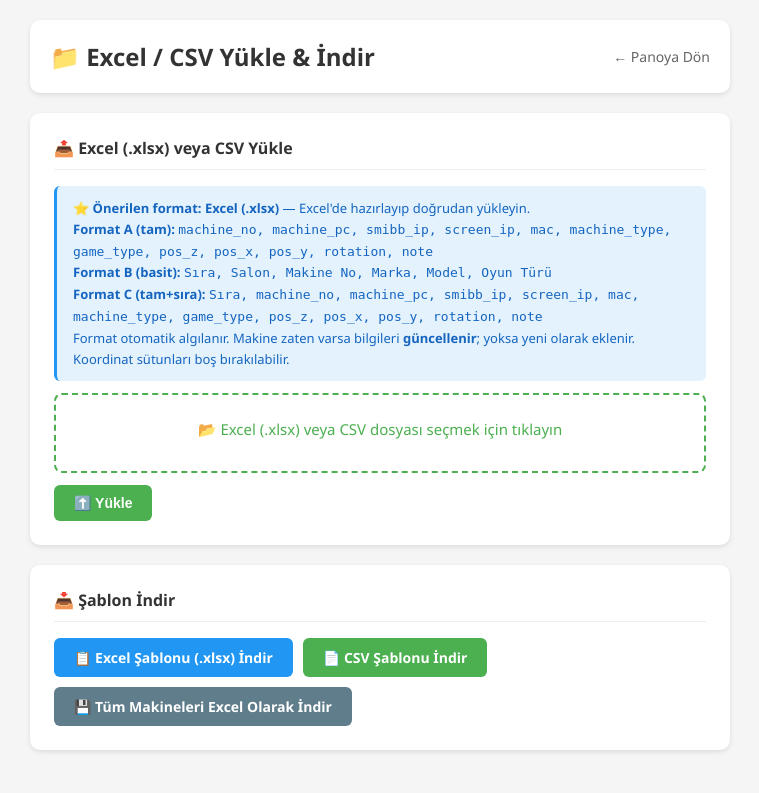
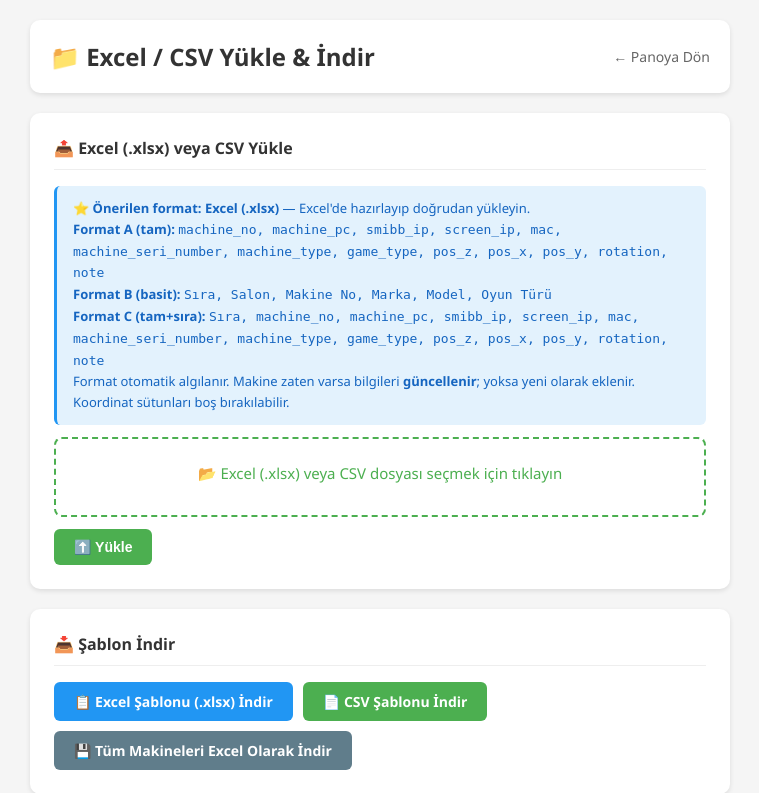
Before and after one commit to baroyurt/Kemal, a PHP site: page /excel_import.php in a window 1280 px wide. Shown: the top 793 px of the page, without its empty margins (260-1019 px from the left). Before the commit the page ends 752 px from the top, so only its background shows below. Run offline with PHP 8.4, Linux system fonts and the light colour scheme; a user stored in the database is signed in; data comes from the database, SQL or seed files in the repository.

Commit message:
feat: add machine_seri_number serial number field
- config.php: auto-migrate machines table to add machine_seri_number column
- map.php: emit data-seri-number attribute on machine divs; support in
  AJAX add-machine response
- assets/js/map.js: read data-seri-number and show "Seri No" row in
  machine info panel
- excel_import.php: add machine_seri_number to Format A/C templates
  (XLSX + CSV), to export, and to import parser (hasSeriNo flag, fully
  backward-compatible with files that don't have the column)
- export_group.php: add Seri Numarasi column to group Excel export

Agent-Logs-Url: https://github.com/baroyurt/Kemal/sessions/8c675224-f68c-48a3-88e2-f9c23daaa494

Co-authored-by: baroyurt <251450319+baroyurt@users.noreply.github.com>

```diff
--- a/casino-map/assets/js/map.js
+++ b/casino-map/assets/js/map.js
@@ -2374,7 +2374,8 @@ document.addEventListener('DOMContentLoaded', function() {
         const brand        = machine.getAttribute('data-brand') || '';
         const model        = machine.getAttribute('data-model') || '';
         const machinePc    = machine.getAttribute('data-machine-pc') || '';
-        const posX         = Math.round(parseFloat(machine.style.left) || parseInt(machine.getAttribute('data-x')) || 0);
+        const seriNumber   = machine.getAttribute('data-seri-number') || '';
+        const posX= Math.round(parseFloat(machine.style.left) || parseInt(machine.getAttribute('data-x')) || 0);
         const posY         = Math.round(parseFloat(machine.style.top)  || parseInt(machine.getAttribute('data-y')) || 0);
         const rotation     = parseInt(machine.getAttribute('data-rotation') || 0);
         const z            = machine.getAttribute('data-z')   || '0';
@@ -2398,7 +2399,8 @@ document.addEventListener('DOMContentLoaded', function() {
             <div class="info-row"><div class="info-label">Screen IP</div><div class="info-value" style="color:#2196F3;">${escapeHtml(drscreenIp) || '-'}</div></div>
             <div class="info-row"><div class="info-label">MAC Adresi</div><div class="info-value" style="font-size:11px;">${escapeHtml(mac)}</div></div>
             ${machinePc ? `<div class="info-row"><div class="info-label">Machine PC</div><div class="info-value">${escapeHtml(machinePc)}</div></div>` : ''}
-            ${machineType ? `<div class="info-row"><div class="info-label">Makine Türü</div><div class="info-value">${escapeHtml(machineType)}</div></div>` : ''}
+            ${seriNumber ? `<div class="info-row"><div class="info-label">Seri No</div><div class="info-value">${escapeHtml(seriNumber)}</div></div>` : ''}
+            ${machineType? `<div class="info-row"><div class="info-label">Makine Türü</div><div class="info-value">${escapeHtml(machineType)}</div></div>` : ''}
             ${gameType ? `<div class="info-row"><div class="info-label">Oyun Türü</div><div class="info-value">${escapeHtml(gameType)}</div></div>` : ''}
             ${brand ? `<div class="info-row"><div class="info-label">Marka</div><div class="info-value">${escapeHtml(brand)}</div></div>` : ''}
             ${model ? `<div class="info-row"><div class="info-label">Model</div><div class="info-value">${escapeHtml(model)}</div></div>` : ''}
--- a/casino-map/config.php
+++ b/casino-map/config.php
@@ -130,7 +130,8 @@ ensure_column($conn, 'machines', 'hub_sw',       'TINYINT(1) DEFAULT 0');
 ensure_column($conn, 'machines', 'hub_sw_cable', 'VARCHAR(255) DEFAULT NULL');
 ensure_column($conn, 'machines', 'brand',        'VARCHAR(100) DEFAULT NULL');
 ensure_column($conn, 'machines', 'model',        'VARCHAR(100) DEFAULT NULL');
-ensure_column($conn, 'machines', 'machine_pc',   'VARCHAR(100) DEFAULT NULL');
+ensure_column($conn, 'machines', 'machine_pc',        'VARCHAR(100) DEFAULT NULL');
+ensure_column($conn, 'machines', 'machine_seri_number', 'VARCHAR(100) DEFAULT NULL');
 
 // machine_groups tablosu — zamanla eklenen sütunlar
 ensure_column($conn, 'machine_groups', 'color',     "VARCHAR(20) DEFAULT '#4CAF50'");
--- a/casino-map/excel_import.php
+++ b/casino-map/excel_import.php
@@ -21,10 +21,10 @@ if(isset($_GET['download_csv_template'])){
     $out = fopen('php://output', 'w');
     // UTF-8 BOM — Excel'in Türkçe karakterleri doğru okuması için
     fputs($out, "\xEF\xBB\xBF");
-    fputcsv($out, ['Sıra','machine_no','machine_pc','smibb_ip','screen_ip','mac','machine_type','game_type','pos_z','pos_x','pos_y','rotation','note']);
-    fputcsv($out, [1, '2925', 'PC01-001-001-057', '10.1.3.25',  '10.129.3.25',  '69-44', 'Apex / Curve', 'Elements x100', 1, 430, 1732,  90, '']);
-    fputcsv($out, [2, '2926', 'PC01-001-001-058', '10.1.3.26',  '10.129.3.26',  '68-4f', 'Apex / Curve', 'Elements x100', 1, 430, 1795,  90, '']);
-    fputcsv($out, [3, '2935', 'PC01-001-001-059', '10.5.7.35',  '10.133.7.35',  '61-f3', 'Apex / Curve', 'Elements x25',  5, 2931, 1347,  0, '']);
+    fputcsv($out, ['Sıra','machine_no','machine_pc','smibb_ip','screen_ip','mac','machine_seri_number','machine_type','game_type','pos_z','pos_x','pos_y','rotation','note']);
+    fputcsv($out, [1, '2925', 'PC01-001-001-057', '10.1.3.25',  '10.129.3.25',  '69-44', '14231345', 'Apex / Curve', 'Elements x100', 1, 430, 1732,  90, '']);
+    fputcsv($out, [2, '2926', 'PC01-001-001-058', '10.1.3.26',  '10.129.3.26',  '68-4f', '14231346', 'Apex / Curve', 'Elements x100', 1, 430, 1795,  90, '']);
+    fputcsv($out, [3, '2935', 'PC01-001-001-059', '10.5.7.35',  '10.133.7.35',  '61-f3', '',         'Apex / Curve', 'Elements x25',  5, 2931, 1347,  0, '']);
     fclose($out);
     exit;
 }
@@ -32,10 +32,10 @@ if(isset($_GET['download_csv_template'])){
 // ── Excel Şablon İndirme (Format A: makine_no + tam sütunlar) ────────────────
 if(isset($_GET['download_template'])){
     include_once("xlsx_helper.php");
-    $headers = ['machine_no', 'machine_pc', 'smibb_ip', 'screen_ip', 'mac', 'machine_type', 'game_type', 'pos_z', 'pos_x', 'pos_y', 'rotation', 'note'];
+    $headers = ['machine_no', 'machine_pc', 'smibb_ip', 'screen_ip', 'mac', 'machine_seri_number', 'machine_type', 'game_type', 'pos_z', 'pos_x', 'pos_y', 'rotation', 'note'];
     $rows = [
-        ['MAKINE001', 'PC01-001-001-001', '192.168.1.100', '192.168.1.200', 'AA:BB:CC:DD:EE:FF', 'Slot', 'Green General', 0, 2036, 1340, 90, ''],
-        ['MAKINE002', 'PC01-001-001-002', '192.168.1.101', '192.168.1.201', 'AA:BB:CC:DD:EE:00', 'Slot', 'Fruits Collection 2', 1, 2037, 1265, 90, ''],
+        ['MAKINE001', 'PC01-001-001-001', '192.168.1.100', '192.168.1.200', 'AA:BB:CC:DD:EE:FF', '14231345', 'Slot', 'Green General', 0, 2036, 1340, 90, ''],
+        ['MAKINE002', 'PC01-001-001-002', '192.168.1.101', '192.168.1.201', 'AA:BB:CC:DD:EE:00', '13145474', 'Slot', 'Fruits Collection 2', 1, 2037, 1265, 90, ''],
     ];
     send_xlsx('makine_sablonu.xlsx', $headers, $rows);
 }
@@ -43,9 +43,9 @@ if(isset($_GET['download_template'])){
 // ── Mevcut Makineleri Excel Olarak Dışa Aktar ─────────────────────────────────
 if(isset($_GET['export_machines'])){
     include_once("xlsx_helper.php");
-    $headers = ['machine_no', 'machine_pc', 'smibb_ip', 'screen_ip', 'mac', 'machine_type', 'game_type', 'pos_z', 'pos_x', 'pos_y', 'rotation', 'note'];
+    $headers = ['machine_no', 'machine_pc', 'smibb_ip', 'screen_ip', 'mac', 'machine_seri_number', 'machine_type', 'game_type', 'pos_z', 'pos_x', 'pos_y', 'rotation', 'note'];
     $rows = [];
-    $exp = $conn->query("SELECT machine_no,machine_pc,smibb_ip,screen_ip,mac,machine_type,game_type,pos_z,pos_x,pos_y,rotation,note FROM machines ORDER BY pos_z, machine_no");
+    $exp = $conn->query("SELECT machine_no,machine_pc,smibb_ip,screen_ip,mac,machine_seri_number,machine_type,game_type,pos_z,pos_x,pos_y,rotation,note FROM machines ORDER BY pos_z, machine_no");
     while($r = $exp->fetch_assoc()){
         $rows[] = array_values($r);
     }
@@ -122,12 +122,13 @@ if(isset($_POST['upload'])){
         $rowIndex  = 0;
 
         // ── Format tespiti: ilk satırı oku ──────────────────────────────────
-        // Format A (tam):           machine_no, [machine_pc,] smibb_ip, screen_ip, mac, machine_type, game_type, pos_z, pos_x, pos_y, rotation, note
+        // Format A (tam):           machine_no, [machine_pc,] smibb_ip, screen_ip, mac, [machine_seri_number,] machine_type, game_type, pos_z, pos_x, pos_y, rotation, note
         // Format B (basit):         Sıra, Salon, Makine No, Marka, Model, Oyun Türü
-        // Format C (tam+sıra):      Sıra, machine_no, [machine_pc,] smibb_ip, screen_ip, mac, machine_type, game_type, pos_z, pos_x, pos_y, rotation, note
-        $csvFormat   = 'full';
+        // Format C (tam+sıra):      Sıra, machine_no, [machine_pc,] smibb_ip, screen_ip, mac, [machine_seri_number,] machine_type, game_type, pos_z, pos_x, pos_y, rotation, note
+        $csvFormat    = 'full';
         $hasMachinePc = false; // machine_pc kolonu dosyada var mı?
-        $processRows = [];
+        $hasSeriNo    = false; // machine_seri_number kolonu dosyada var mı?
+        $processRows  = [];
 
         if(!empty($allRows)){
             $firstRow = $allRows[0];
@@ -140,10 +141,15 @@ if(isset($_POST['upload'])){
                 $csvFormat    = 'full';
                 $hasMachinePc = ($col1 === 'machine_pc');
                 $isHeaderRow  = true;
+                // Detect machine_seri_number in header (anywhere after mac)
+                $headerLower = array_map(fn($h) => mb_strtolower(trim($h), 'UTF-8'), $firstRow);
+                $hasSeriNo   = in_array('machine_seri_number', $headerLower);
             } elseif(($col0 === 'sıra' || $col0 === 'sira') && $col1 === 'machine_no'){
                 $csvFormat    = 'full_shifted';
                 $hasMachinePc = ($col2 === 'machine_pc');
                 $isHeaderRow  = true;
+                $headerLower  = array_map(fn($h) => mb_strtolower(trim($h), 'UTF-8'), $firstRow);
+                $hasSeriNo    = in_array('machine_seri_number', $headerLower);
             } elseif($col0 === 'sıra' || $col0 === 'sira' || $col2 === 'makine no'){
                 $csvFormat   = 'simple';
                 $isHeaderRow = true;
@@ -163,8 +169,8 @@ if(isset($_POST['upload'])){
 
         // ── Prepared statement'lar ──────────────────────────────────────────
         $check_stmt  = $conn->prepare("SELECT id FROM machines WHERE machine_no = ?");
-        $update_full = $conn->prepare("UPDATE machines SET smibb_ip=?, screen_ip=?, mac=?, machine_type=?, game_type=?, brand=?, model=?, machine_pc=?, pos_z=?, pos_x=?, pos_y=?, rotation=?, note=? WHERE id=?");
-        $insert_full = $conn->prepare("INSERT INTO machines(machine_no, smibb_ip, screen_ip, mac, machine_type, game_type, brand, model, machine_pc, pos_z, pos_x, pos_y, rotation, note) VALUES(?,?,?,?,?,?,?,?,?,?,?,?,?,?)");
+        $update_full = $conn->prepare("UPDATE machines SET smibb_ip=?, screen_ip=?, mac=?, machine_seri_number=?, machine_type=?, game_type=?, brand=?, model=?, machine_pc=?, pos_z=?, pos_x=?, pos_y=?, rotation=?, note=? WHERE id=?");
+        $insert_full = $conn->prepare("INSERT INTO machines(machine_no, smibb_ip, screen_ip, mac, machine_seri_number, machine_type, game_type, brand, model, machine_pc, pos_z, pos_x, pos_y, rotation, note) VALUES(?,?,?,?,?,?,?,?,?,?,?,?,?,?,?)");
         $update_simple = $conn->prepare("UPDATE machines SET brand=?, model=?, game_type=? WHERE id=?");
         $insert_simple = $conn->prepare("INSERT INTO machines(machine_no, brand, model, game_type, pos_x, pos_y) VALUES(?,?,?,?,?,?)");
 
@@ -202,23 +208,25 @@ if(isset($_POST['upload'])){
                     $rowIndex++;
                 }
             } elseif($csvFormat === 'full_shifted'){
-                // Format C: Sıra, machine_no, [machine_pc,] smibb_ip, screen_ip, mac, machine_type, game_type, pos_z, pos_x, pos_y, rotation, note
+                // Format C: Sıra, machine_no, [machine_pc,] smibb_ip, screen_ip, mac, [machine_seri_number,] machine_type, game_type, pos_z, pos_x, pos_y, rotation, note
                 if(count($data) < 5) { $skipped++; continue; }
                 $pco          = $hasMachinePc ? 1 : 0; // machine_pc kolon ofseti
+                $sco          = $hasSeriNo    ? 1 : 0; // machine_seri_number kolon ofseti
                 $mn           = trim($data[1]);
                 $machine_pc   = $hasMachinePc ? trim($data[2] ?? '') : '';
                 $smibb_ip     = trim($data[2 + $pco] ?? '');
                 $screen_ip    = trim($data[3 + $pco] ?? '');
                 $mac          = trim($data[4 + $pco] ?? '');
-                $machine_type = trim($data[5 + $pco] ?? '');
-                $game_type    = trim($data[6 + $pco] ?? '');
-                $pz           = isset($data[7 + $pco])  && $data[7 + $pco]  !== '' ? intval($data[7 + $pco])  : 0;
-                $px           = isset($data[8 + $pco])  && $data[8 + $pco]  !== '' ? intval($data[8 + $pco])  : null;
-                $py           = isset($data[9 + $pco])  && $data[9 + $pco]  !== '' ? intval($data[9 + $pco])  : null;
-                $rot          = isset($data[10 + $pco]) && $data[10 + $pco] !== '' ? intval($data[10 + $pco]) : 0;
-                $note         = trim($data[11 + $pco] ?? '');
-                $brand        = trim($data[12 + $pco] ?? '');
-                $model_val    = trim($data[13 + $pco] ?? '');
+                $seri_no      = $hasSeriNo ? trim($data[5 + $pco] ?? '') : '';
+                $machine_type = trim($data[5 + $pco + $sco] ?? '');
+                $game_type    = trim($data[6 + $pco + $sco] ?? '');
+                $pz           = isset($data[7 + $pco + $sco])  && $data[7 + $pco + $sco]  !== '' ? intval($data[7 + $pco + $sco])  : 0;
+                $px           = isset($data[8 + $pco + $sco])  && $data[8 + $pco + $sco]  !== '' ? intval($data[8 + $pco + $sco])  : null;
+                $py           = isset($data[9 + $pco + $sco])  && $data[9 + $pco + $sco]  !== '' ? intval($data[9 + $pco + $sco])  : null;
+                $rot          = isset($data[10 + $pco + $sco]) && $data[10 + $pco + $sco] !== '' ? intval($data[10 + $pco + $sco]) : 0;
+                $note         = trim($data[11 + $pco + $sco] ?? '');
+                $brand        = trim($data[12 + $pco + $sco] ?? '');
+                $model_val    = trim($data[13 + $pco + $sco] ?? '');
                 if($mn === '') { $skipped++; continue; }
 
                 $existing_id = null;
@@ -234,7 +242,7 @@ if(isset($_POST['upload'])){
                         if($px === null) $px = intval($cur['pos_x']);
                         if($py === null) $py = intval($cur['pos_y']);
                     }
-                    $update_full->bind_param("ssssssssiiiisi", $smibb_ip, $screen_ip, $mac, $machine_type, $game_type, $brand, $model_val, $machine_pc, $pz, $px, $py, $rot, $note, $existing_id);
+                    $update_full->bind_param("sssssssssiiiisi", $smibb_ip, $screen_ip, $mac, $seri_no, $machine_type, $game_type, $brand, $model_val, $machine_pc, $pz, $px, $py, $rot, $note, $existing_id);
                     $update_full->execute();
                     $updated++;
                 } else {
@@ -245,29 +253,31 @@ if(isset($_POST['upload'])){
                         if($px === null) $px = 50 + $gridCol * 68;
                         if($py === null) $py = 50 + $gridRow * 68;
                     }
-                    $insert_full->bind_param("sssssssssiiiis", $mn, $smibb_ip, $screen_ip, $mac, $machine_type, $game_type, $brand, $model_val, $machine_pc, $pz, $px, $py, $rot, $note);
+                    $insert_full->bind_param("ssssssssssiiiis", $mn, $smibb_ip, $screen_ip, $mac, $seri_no, $machine_type, $game_type, $brand, $model_val, $machine_pc, $pz, $px, $py, $rot, $note);
                     $insert_full->execute();
                     $inserted++;
                     $rowIndex++;
                 }
             } else {
-                // Format A: machine_no, [machine_pc,] smibb_ip, screen_ip, mac, machine_type, game_type, pos_z, pos_x, pos_y, rotation, note
+                // Format A: machine_no, [machine_pc,] smibb_ip, screen_ip, mac, [machine_seri_number,] machine_type, game_type, pos_z, pos_x, pos_y, rotation, note
                 if(count($data) < 4) { $skipped++; continue; }
                 $pco          = $hasMachinePc ? 1 : 0; // machine_pc kolon ofseti
+                $sco          = $hasSeriNo    ? 1 : 0; // machine_seri_number kolon ofseti
                 $mn           = trim($data[0]);
                 $machine_pc   = $hasMachinePc ? trim($data[1] ?? '') : '';
                 $smibb_ip     = trim($data[1 + $pco] ?? '');
                 $screen_ip    = trim($data[2 + $pco] ?? '');
                 $mac          = trim($data[3 + $pco] ?? '');
-                $machine_type = trim($data[4 + $pco] ?? '');
-                $game_type    = trim($data[5 + $pco] ?? '');
-                $pz           = isset($data[6 + $pco]) && $data[6 + $pco] !== '' ? intval($data[6 + $pco]) : 0;
-                $px           = isset($data[7 + $pco]) && $data[7 + $pco] !== '' ? intval($data[7 + $pco]) : null;
-                $py           = isset($data[8 + $pco]) && $data[8 + $pco] !== '' ? intval($data[8 + $pco]) : null;
-                $rot          = isset($data[9 + $pco]) && $data[9 + $pco] !== '' ? intval($data[9 + $pco]) : 0;
-                $note         = trim($data[10 + $pco] ?? '');
-                $brand        = trim($data[11 + $pco] ?? '');
-                $model_val    = trim($data[12 + $pco] ?? '');
+                $seri_no      = $hasSeriNo ? trim($data[4 + $pco] ?? '') : '';
+                $machine_type = trim($data[4 + $pco + $sco] ?? '');
+                $game_type    = trim($data[5 + $pco + $sco] ?? '');
+                $pz           = isset($data[6 + $pco + $sco]) && $data[6 + $pco + $sco] !== '' ? intval($data[6 + $pco + $sco]) : 0;
+                $px           = isset($data[7 + $pco + $sco]) && $data[7 + $pco + $sco] !== '' ? intval($data[7 + $pco + $sco]) : null;
+                $py           = isset($data[8 + $pco + $sco]) && $data[8 + $pco + $sco] !== '' ? intval($data[8 + $pco + $sco]) : null;
+                $rot          = isset($data[9 + $pco + $sco]) && $data[9 + $pco + $sco] !== '' ? intval($data[9 + $pco + $sco]) : 0;
+                $note         = trim($data[10 + $pco + $sco] ?? '');
+                $brand        = trim($data[11 + $pco + $sco] ?? '');
+                $model_val    = trim($data[12 + $pco + $sco] ?? '');
 
                 $existing_id = null;
                 $check_stmt->bind_param("s", $mn);
@@ -282,7 +292,7 @@ if(isset($_POST['upload'])){
                         if($px === null) $px = intval($cur['pos_x']);
                         if($py === null) $py = intval($cur['pos_y']);
                     }
-                    $update_full->bind_param("ssssssssiiiisi", $smibb_ip, $screen_ip, $mac, $machine_type, $game_type, $brand, $model_val, $machine_pc, $pz, $px, $py, $rot, $note, $existing_id);
+                    $update_full->bind_param("sssssssssiiiisi", $smibb_ip, $screen_ip, $mac, $seri_no, $machine_type, $game_type, $brand, $model_val, $machine_pc, $pz, $px, $py, $rot, $note, $existing_id);
                     $update_full->execute();
                     $updated++;
                 } else {
@@ -293,7 +303,7 @@ if(isset($_POST['upload'])){
                         if($px === null) $px = 50 + $gridCol * 68;
                         if($py === null) $py = 50 + $gridRow * 68;
                     }
-                    $insert_full->bind_param("sssssssssiiiis", $mn, $smibb_ip, $screen_ip, $mac, $machine_type, $game_type, $brand, $model_val, $machine_pc, $pz, $px, $py, $rot, $note);
+                    $insert_full->bind_param("ssssssssssiiiis", $mn, $smibb_ip, $screen_ip, $mac, $seri_no, $machine_type, $game_type, $brand, $model_val, $machine_pc, $pz, $px, $py, $rot, $note);
                     $insert_full->execute();
                     $inserted++;
                     $rowIndex++;
@@ -352,9 +362,9 @@ if(isset($_POST['upload'])){
         <h3>📤 Excel (.xlsx) veya CSV Yükle</h3>
         <div class="info-box">
             <strong>⭐ Önerilen format: Excel (.xlsx)</strong> — Excel'de hazırlayıp doğrudan yükleyin.<br>
-            <strong>Format A (tam):</strong> <code>machine_no, machine_pc, smibb_ip, screen_ip, mac, machine_type, game_type, pos_z, pos_x, pos_y, rotation, note</code><br>
+            <strong>Format A (tam):</strong> <code>machine_no, machine_pc, smibb_ip, screen_ip, mac, machine_seri_number, machine_type, game_type, pos_z, pos_x, pos_y, rotation, note</code><br>
             <strong>Format B (basit):</strong> <code>Sıra, Salon, Makine No, Marka, Model, Oyun Türü</code><br>
-            <strong>Format C (tam+sıra):</strong> <code>Sıra, machine_no, machine_pc, smibb_ip, screen_ip, mac, machine_type, game_type, pos_z, pos_x, pos_y, rotation, note</code><br>
+            <strong>Format C (tam+sıra):</strong> <code>Sıra, machine_no, machine_pc, smibb_ip, screen_ip, mac, machine_seri_number, machine_type, game_type, pos_z, pos_x, pos_y, rotation, note</code><br>
             Format otomatik algılanır. Makine zaten varsa bilgileri <strong>güncellenir</strong>; yoksa yeni olarak eklenir. Koordinat sütunları boş bırakılabilir.
         </div>
         <?php if(isset($upload_error)): ?>
--- a/casino-map/export_group.php
+++ b/casino-map/export_group.php
@@ -41,7 +41,7 @@ $z_levels = [
     3 => 'Alt Salon'
 ];
 
-$headers = ['Makine No', 'Machine PC', 'SMIBB IP', 'Screen IP', 'MAC Adresi', 'Bölge (Area)', 'Makine Türü', 'Oyun Türü', 'Z Katmanı', 'X Koordinatı', 'Y Koordinatı', 'Döndürme', 'Not'];
+$headers = ['Makine No', 'Machine PC', 'SMIBB IP', 'Screen IP', 'MAC Adresi', 'Seri Numarası', 'Bölge (Area)', 'Makine Türü', 'Oyun Türü', 'Z Katmanı', 'X Koordinatı', 'Y Koordinatı', 'Döndürme', 'Not'];
 $rows = [];
 
 while($row = $machines->fetch_assoc()){
@@ -51,6 +51,7 @@ while($row = $machines->fetch_assoc()){
         $row['smibb_ip'] ?? '',
         $row['screen_ip'] ?? '',
         $row['mac'],
+        $row['machine_seri_number'] ?? '',
         $row['area'] !== null ? $row['area'] : '',
         $row['machine_type'] ?? '',
         $row['game_type'] ?? '',
--- a/casino-map/map.php
+++ b/casino-map/map.php
@@ -782,6 +782,7 @@ if (!preg_match('/^#[0-9A-Fa-f]{3}([0-9A-Fa-f]{3})?$/', $machineTextZbadge))   $
                      data-brand="<?php echo htmlspecialchars($row['brand'] ?? '', ENT_QUOTES); ?>"
                      data-model="<?php echo htmlspecialchars($row['model'] ?? '', ENT_QUOTES); ?>"
                      data-machine-pc="<?php echo htmlspecialchars($row['machine_pc'] ?? '', ENT_QUOTES); ?>"
+                     data-seri-number="<?php echo htmlspecialchars($row['machine_seri_number'] ?? '', ENT_QUOTES); ?>"
                      data-hub-sw="<?php echo $hasHubSw ? '1' : '0'; ?>"
                      data-hub-sw-cable="<?php echo htmlspecialchars($row['hub_sw_cable'] ?? '', ENT_QUOTES); ?>"
                      style="left: <?php echo $row['pos_x']; ?>px; top: <?php echo $row['pos_y']; ?>px; transform: rotate(<?php echo $row['rotation']; ?>deg);">
@@ -1228,6 +1229,7 @@ if (!preg_match('/^#[0-9A-Fa-f]{3}([0-9A-Fa-f]{3})?$/', $machineTextZbadge))   $
         div.setAttribute('data-brand', data.brand || '');
         div.setAttribute('data-model', data.model || '');
         div.setAttribute('data-machine-pc', data.machine_pc || '');
+        div.setAttribute('data-seri-number', data.machine_seri_number || '');
         div.setAttribute('data-hub-sw', '0');
         div.setAttribute('data-hub-sw-cable', '');
         div.style.left = '20px';
```
